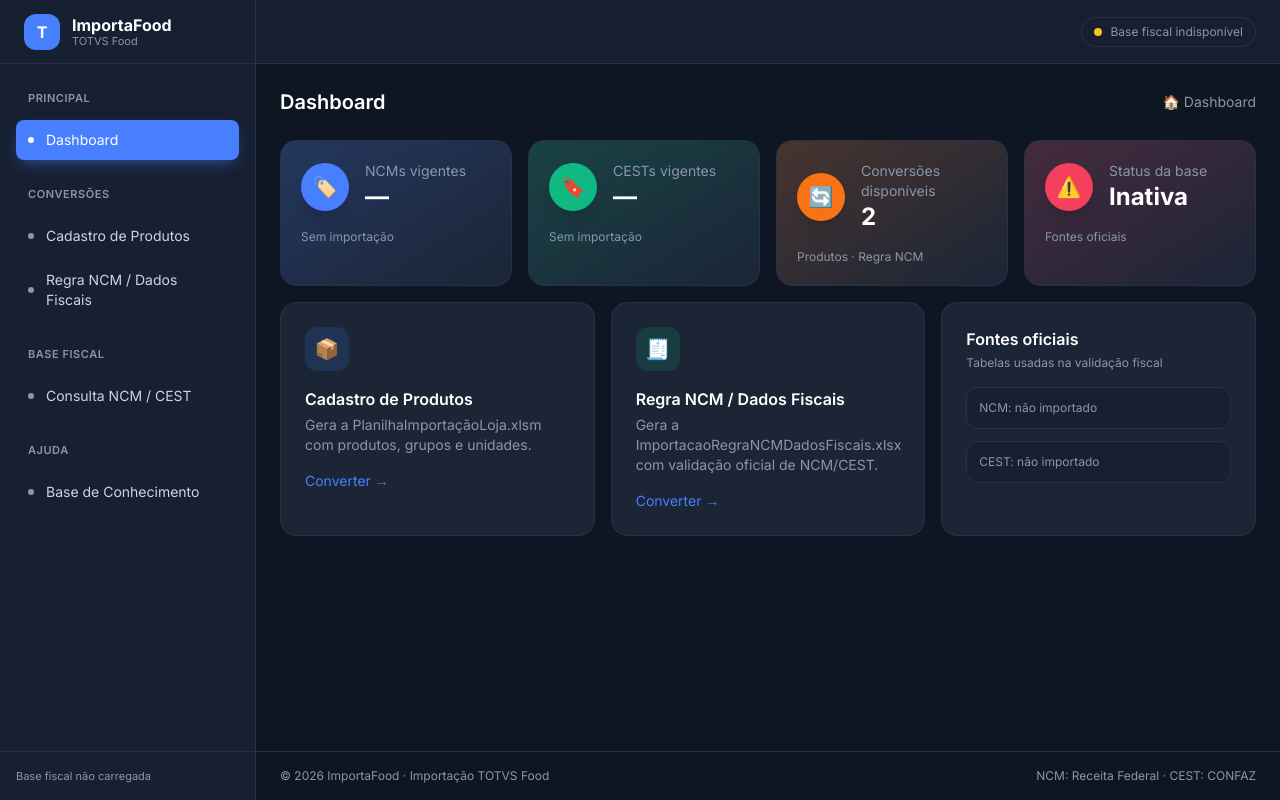
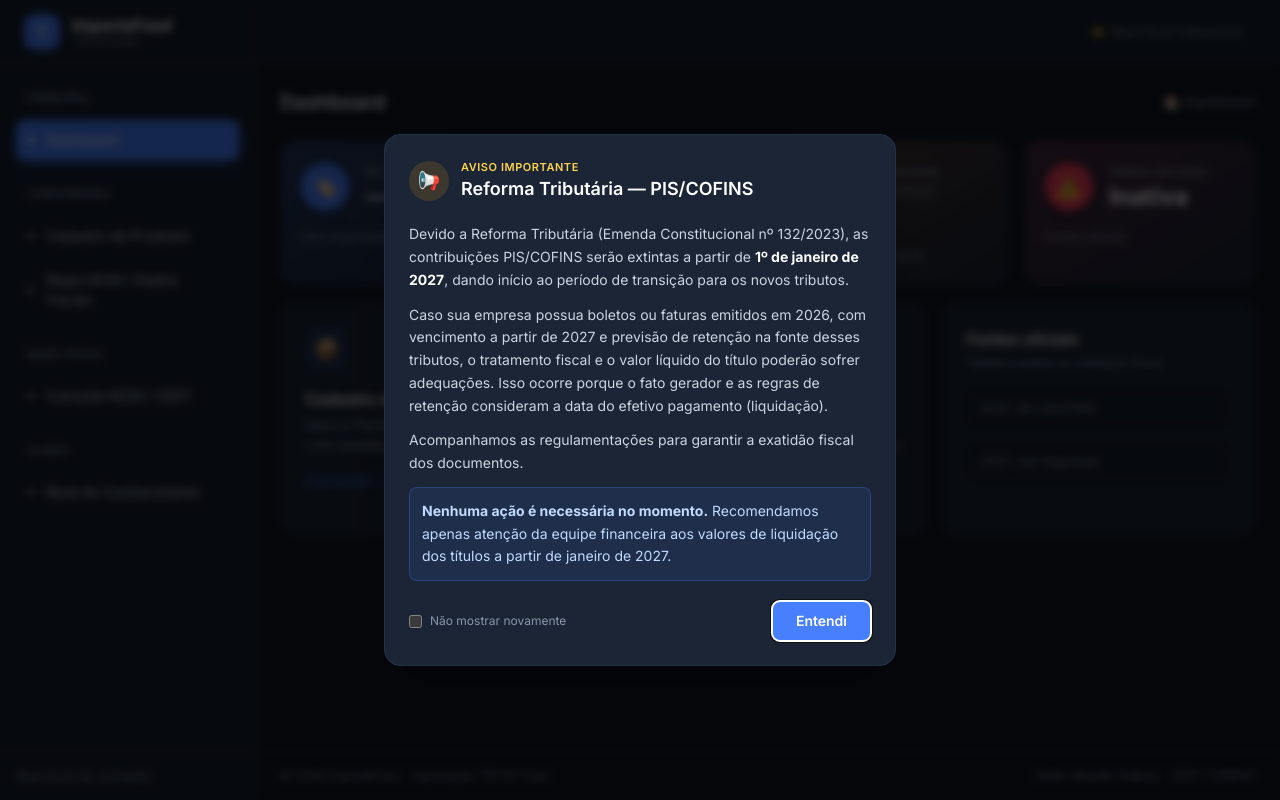
Before and after one commit to PapitoOpro/ImportacaoPlanilhaTOTVS, a FastAPI app: page / in a window 1280 px wide. Run offline with FastAPI, Linux system fonts and the light colour scheme; some libraries are stand-ins or nearby versions.

Commit message:
Avisos pop up

```diff
--- a/templates/index.html
+++ b/templates/index.html
@@ -283,6 +283,32 @@
       <span>NCM: Receita Federal · CEST: CONFAZ</span>
     </footer>
   </div>
+
+<!-- ===================== AVISO DE ENTRADA ===================== -->
+<div id="avisoModal" class="hidden fixed inset-0 z-50 flex items-center justify-center p-4 bg-black/70 backdrop-blur-sm"
+     role="dialog" aria-modal="true" aria-labelledby="avisoTitulo">
+  <div class="fade-in w-full max-w-lg max-h-[90vh] overflow-y-auto bg-card border border-line rounded-2xl shadow-2xl">
+    <div class="flex items-center gap-3 px-6 pt-6">
+      <div class="w-10 h-10 shrink-0 rounded-full bg-amber-500/15 text-amber-300 flex items-center justify-center text-lg">📢</div>
+      <div>
+        <p class="text-[11px] uppercase tracking-wider text-amber-300 font-semibold">Aviso importante</p>
+        <h2 id="avisoTitulo" class="text-lg font-semibold text-white">Reforma Tributária — PIS/COFINS</h2>
+      </div>
+    </div>
+    <div class="px-6 py-5 flex flex-col gap-3 text-sm text-slate-300 leading-relaxed">
+      <p>Devido a Reforma Tributária (Emenda Constitucional nº 132/2023), as contribuições PIS/COFINS serão extintas a partir de <b class="text-white">1º de janeiro de 2027</b>, dando início ao período de transição para os novos tributos.</p>
+      <p>Caso sua empresa possua boletos ou faturas emitidos em 2026, com vencimento a partir de 2027 e previsão de retenção na fonte desses tributos, o tratamento fiscal e o valor líquido do título poderão sofrer adequações. Isso ocorre porque o fato gerador e as regras de retenção consideram a data do efetivo pagamento (liquidação).</p>
+      <p>Acompanhamos as regulamentações para garantir a exatidão fiscal dos documentos.</p>
+      <p class="bg-accent/10 border border-accent/30 rounded-lg p-3 text-blue-200"><b>Nenhuma ação é necessária no momento.</b> Recomendamos apenas atenção da equipe financeira aos valores de liquidação dos títulos a partir de janeiro de 2027.</p>
+    </div>
+    <div class="flex flex-wrap items-center justify-between gap-3 px-6 pb-6">
+      <label class="flex items-center gap-2 text-xs text-muted cursor-pointer select-none">
+        <input id="avisoNaoMostrar" type="checkbox" class="accent-[#487fff]" /> Não mostrar novamente
+      </label>
+      <button type="button" id="avisoFechar" class="bg-accent hover:bg-blue-500 text-white text-sm font-semibold px-6 py-2.5 rounded-lg transition">Entendi</button>
+    </div>
+  </div>
+</div>
 
 <!-- ===================== COMPONENTES ===================== -->
 <template id="tpl-dropzone">
@@ -983,6 +1009,31 @@
   window.addEventListener('hashchange', route);
   route();
   carregarResumo();
+
+  // ------------------------------------------------------------- aviso de entrada
+  // Trocar a chave ao publicar um aviso novo, para que apareça mesmo para quem marcou "não mostrar".
+  const AVISO_KEY = 'aviso-reforma-tributaria-pis-cofins-2027';
+  (function initAviso() {
+    const modal = document.getElementById('avisoModal');
+    let oculto = false;
+    try { oculto = localStorage.getItem(AVISO_KEY) === 'ocultar'; } catch (_) { /* sem storage */ }
+    if (oculto) return;
+
+    const fechar = () => {
+      if (document.getElementById('avisoNaoMostrar').checked) {
+        try { localStorage.setItem(AVISO_KEY, 'ocultar'); } catch (_) { /* sem storage */ }
+      }
+      modal.classList.add('hidden');
+      document.removeEventListener('keydown', onEsc);
+    };
+    const onEsc = e => { if (e.key === 'Escape') fechar(); };
+
+    document.getElementById('avisoFechar').addEventListener('click', fechar);
+    modal.addEventListener('click', e => { if (e.target === modal) fechar(); });
+    document.addEventListener('keydown', onEsc);
+    modal.classList.remove('hidden');
+    document.getElementById('avisoFechar').focus();
+  })();
 </script>
 </body>
 </html>
```
